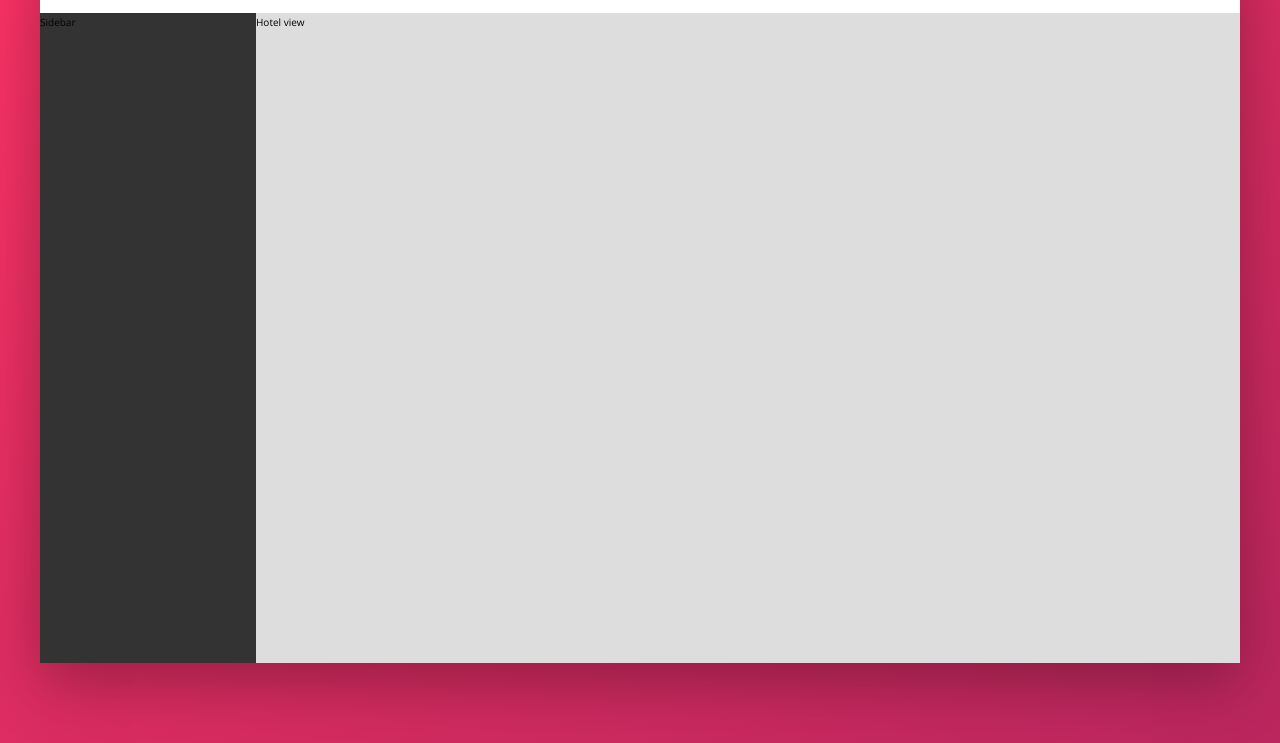
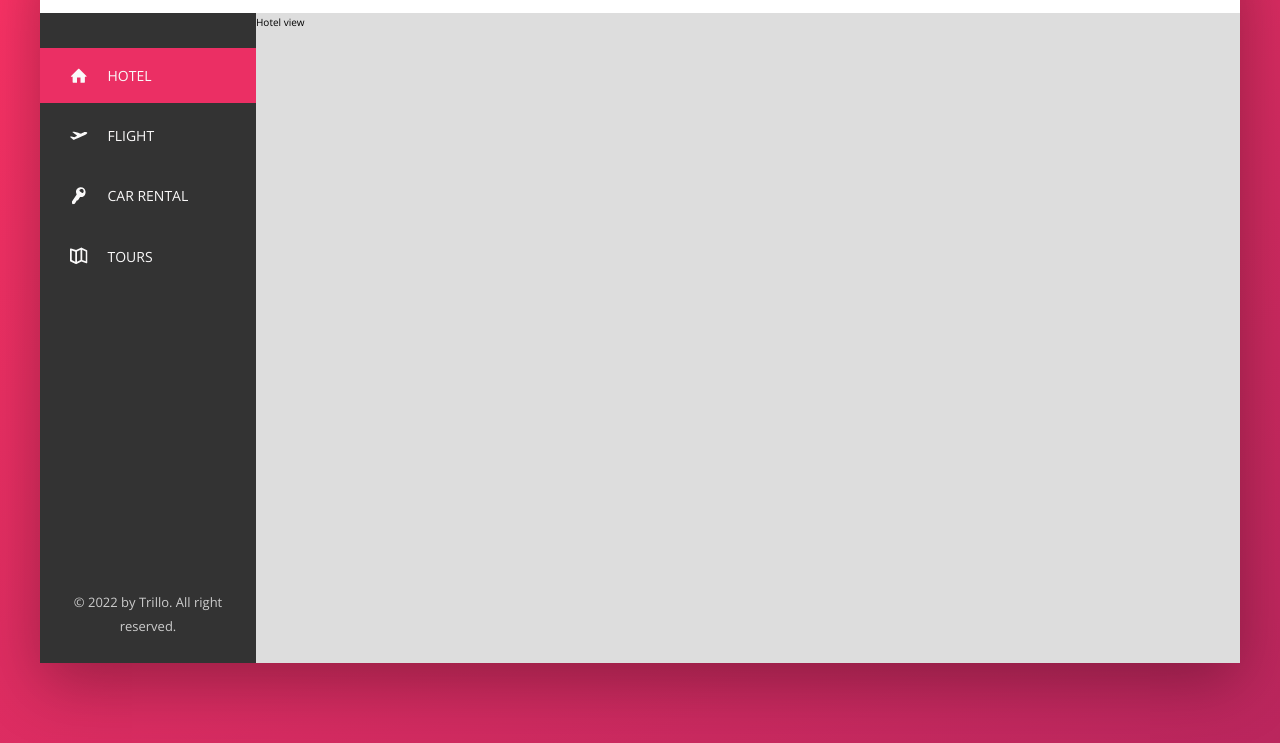
Before and after one commit to luis291099/trillo, a website: page index.html in a window 1280 px wide. Shown: the part 137-880 px from the top of the page. Drawn offline with nearby package versions, Linux system fonts and the light colour scheme.

Commit message:
Estilo da sidebar

```diff
--- a/index.html
+++ b/index.html
@@ -43,7 +43,43 @@
             </header>
             <div class="content">
                 <nav class="sidebar">
-                    Sidebar
+                    <ul class="side-nav">
+                        <li class="side-nav__item side-nav__item--active">
+                            <a href="#" class="side-nav__link">
+                                <svg class="side-nav__icon">
+                                    <use xlink:href="img/sprite.svg#icon-home"></use>
+                                </svg>
+                                <span>Hotel</span>
+                            </a>
+                        </li>
+                        <li class="side-nav__item">
+                            <a href="#" class="side-nav__link">
+                                <svg class="side-nav__icon">
+                                    <use xlink:href="img/sprite.svg#icon-aircraft-take-off"></use>
+                                </svg>
+                                <span>Flight</span>
+                            </a>
+                        </li>
+                        <li class="side-nav__item">
+                            <a href="#" class="side-nav__link">
+                                <svg class="side-nav__icon">
+                                    <use xlink:href="img/sprite.svg#icon-key"></use>
+                                </svg>
+                                <span>Car rental</span>
+                            </a>
+                        </li>
+                        <li class="side-nav__item">
+                            <a href="#" class="side-nav__link">
+                                <svg class="side-nav__icon">
+                                    <use xlink:href="img/sprite.svg#icon-map"></use>
+                                </svg>
+                                <span>Tours</span>
+                            </a>
+                        </li>
+                    </ul>
+                    <div class="legal">
+                        &copy; 2022 by Trillo. All right reserved.
+                    </div>
                 </nav>
                 <main class="hotel-view">
                     Hotel view
--- a/sass/_components.scss
+++ b/sass/_components.scss
@@ -1,3 +1,5 @@
+// HEADER ////////////////////////////////////////////////////////////////////////////////////////////////////////
+
 .logo {
     height: 3.25rem;
     margin-left: 2rem;
@@ -108,3 +110,70 @@
     }
 
 }
+
+// SIDEBAR //////////////////////////////////////////////////////////////////////////////////////////////////////
+
+.side-nav {
+
+    font-size: 1.4rem;
+    list-style: none;
+    margin-top: 3.5rem;
+
+    &__item {
+        position: relative;
+
+        &:not(:last-child) {
+            margin-bottom: .5rem;
+        }
+    }
+
+    &__item::before {
+        content: '';
+        position: absolute;
+        top: 0;
+        left: 0;
+        height: 100%;
+        width: 3px;
+        background-color: var(--color-primary);
+        transform: scaleY(0);
+        transition: transform .2s, width .4s cubic-bezier(1,0,0,1) .2s, background-color .1s;
+    }
+
+    &__item--active::before,
+    &__item:hover::before {
+        transform: scaleY(1);
+        width: 100%;
+    }
+
+    &__item:active::before {
+        background-color: var(--color-primary-light);
+    }
+
+    &__link:visited,
+    &__link:link {
+        color: var(--color-grey-light-1);
+        text-decoration: none;
+        text-transform: uppercase;
+        display: flex;
+        align-items: center;
+        padding: 1.5rem 3rem;
+        position: relative;
+        z-index: 10;
+    }
+
+    &__icon {
+        width: 1.75rem;
+        height: 1.75rem;
+        margin-right: 2rem;
+        fill: currentColor;
+    }
+}
+
+// LEGAL ///////////////////////////////////////////////////////////////////////////////////////////////////////
+
+.legal {
+    color: var(--color-grey-light-4);
+    font-size: 1.3rem;
+    text-align: center;
+    padding: 2.5rem;
+}
--- a/sass/_layout.scss
+++ b/sass/_layout.scss
@@ -25,6 +25,9 @@
     background-color: var(--color-grey-dark-1);
     flex: 0 0 18%;
     height: calc(90vh - 7rem);
+    display: flex;
+    flex-direction: column;
+    justify-content: space-between;
 }
 
 .hotel-view {
```
Also changed, not shown: css/style.css, 1 other file.
